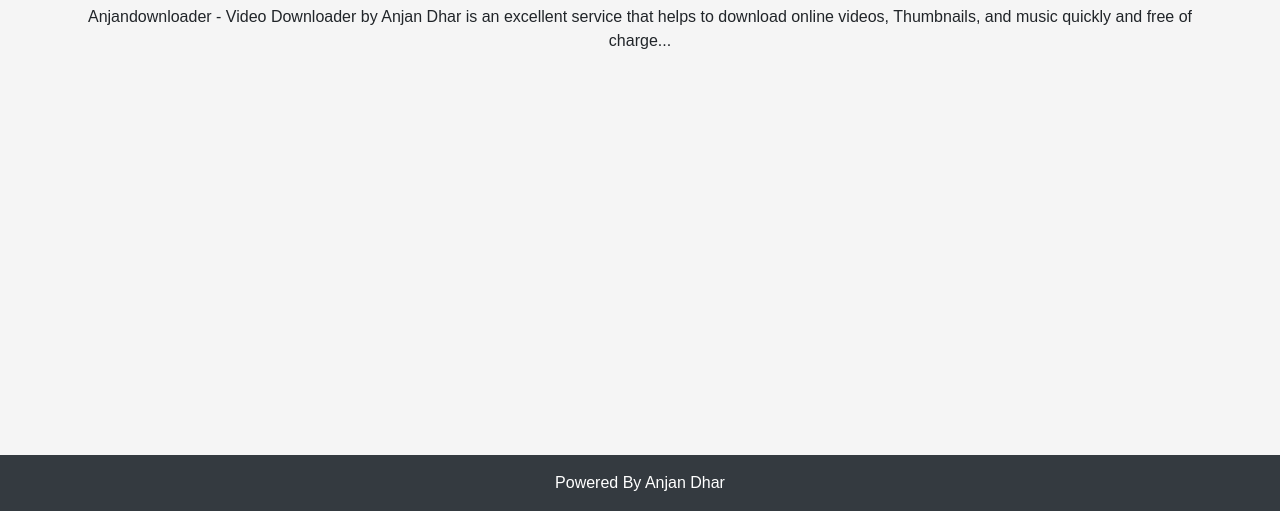
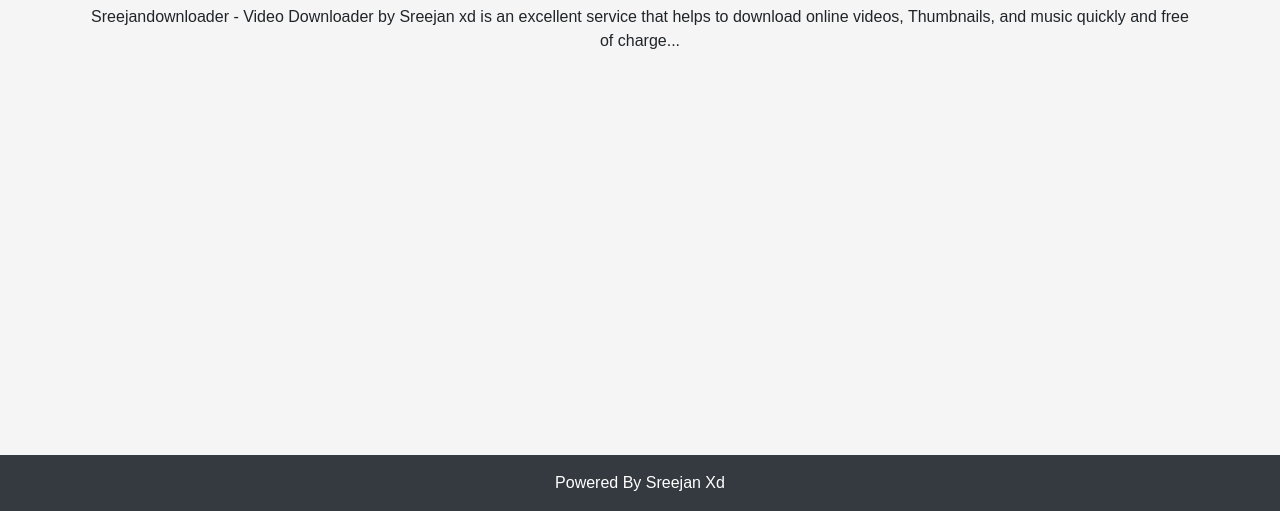
Before and after one commit to sreejanxd/Video-download, a plain HTML site: page index.html in a window 1280 px wide. Shown: the part 289-800 px from the top of the page. Drawn offline with nearby package versions, Linux system fonts and the light colour scheme.

Commit message:
Update index.html

```diff
--- a/index.html
+++ b/index.html
@@ -74,12 +74,12 @@
 
         <div id="content" class="text-center mt-3">
             <h2>Online Download Videos</h2>
-            <p>Anjandownloader - Video Downloader by Anjan Dhar is an excellent service that helps to download online videos, Thumbnails, and music quickly and free of charge...</p>
+            <p>Sreejandownloader - Video Downloader by Sreejan xd is an excellent service that helps to download online videos, Thumbnails, and music quickly and free of charge...</p>
         </div>
     </div>
 <br></br><br></br><br></br>
     <footer class="bg-dark text-white text-center py-3 mt-5">
-        Powered By Anjan Dhar
+        Powered By Sreejan Xd
     </footer>
 
    <script src="https://code.jquery.com/jquery-3.3.1.slim.min.js" integrity="sha384-q8i/X+965DzO0rT7abK41JStQIAqVgRVzpbzo5smXKp4YfRvH+8abtTE1Pi6jizo" crossorigin="anonymous"></script>
```
